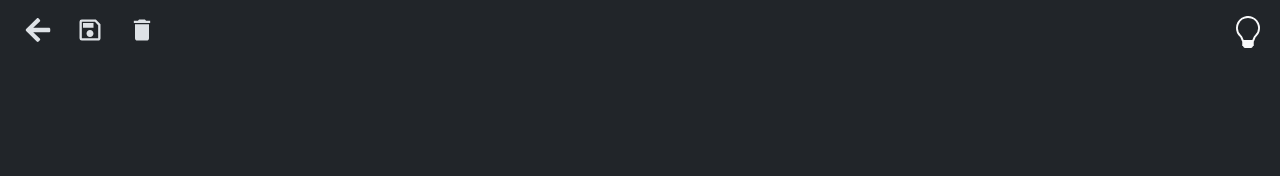
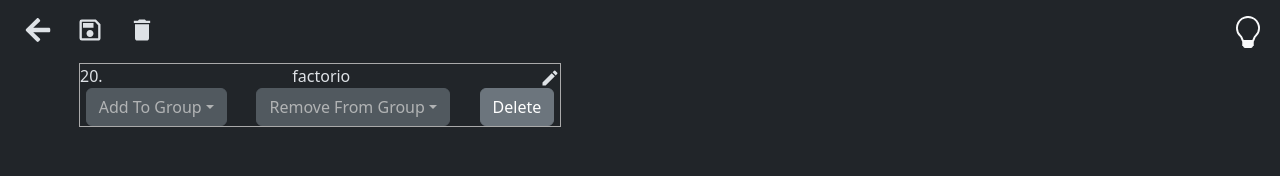
Before and after one commit to giovannialayan/listlist, a React (Vite) app: page / in a window 1280 px wide. Both pictures are taken after a click on the button "New List". Shown: the top 176 px of the page. Built offline with nearby package versions, Linux system fonts and the light colour scheme.

Commit message:
started list sidebar

```diff
--- a/src/App.css
+++ b/src/App.css
@@ -23,7 +23,7 @@
 .kofiButton {
   position: fixed;
   bottom: 1em;
-  left: 1em;
+  right: 1em;
 }
 
 @media (max-width: 576px) {
--- /dev/null
+++ b/src/components/SideBar/SideBar.css
@@ -0,0 +1,7 @@
+.sidebar {
+  outline: 1px solid #aaa;
+  position: fixed;
+  left: 5rem;
+  top: 4rem;
+  width: 30rem;
+}
--- /dev/null
+++ b/src/components/SideBar/SideBar.tsx
@@ -0,0 +1,80 @@
+import './SideBar.css';
+import { MdEdit } from 'react-icons/md';
+import { Button, DropdownButton, Dropdown, DropdownItem } from 'react-bootstrap';
+
+function SideBar() {
+  return (
+    <div className='sidebar'>
+      <div className='d-flex flex-row justify-content-between align-items-center'>
+        <p className='mb-0'>20.</p>
+        <p className='mb-0'>factorio</p>
+        <a
+          role='button'
+          onClick={() => {
+            //   setEditMode(!editMode);
+            //   setPropertiesVisible(false);
+          }}
+        >
+          <MdEdit size={'1.25em'} />
+        </a>
+      </div>
+      <div className='d-flex flex-row justify-content-evenly gap-4'>
+        <DropdownButton
+          variant='secondary'
+          title={'Add To Group'}
+          disabled={
+            // allGroups.length === item.groups.length
+            true
+          }
+        >
+          {/* {allGroups
+            .filter((group) => !item.groups.includes(group.id))
+            .map((group) => {
+              return (
+                <Dropdown.Item key={group.id} onClick={() => addItemToGroup(item.id, group.id)}>
+                  {group.name}
+                </Dropdown.Item>
+              );
+            })} */}
+          <DropdownItem></DropdownItem>
+        </DropdownButton>
+        {/* <Button
+          variant='secondary'
+          // onClick={() => deleteItem(item.id, parentGroup)}
+        >
+          Remove
+        </Button> */}
+        <DropdownButton
+          variant='secondary'
+          title={'Remove From Group'}
+          disabled={
+            // allGroups.length === item.groups.length
+            true
+          }
+        >
+          {/* {allGroups
+            .filter((group) => !item.groups.includes(group.id))
+            .map((group) => {
+              return (
+                <Dropdown.Item key={group.id} onClick={() => addItemToGroup(item.id, group.id)}> //replace addItemToGroup with deleteItem probably
+                  {group.name}
+                </Dropdown.Item>
+              );
+            })} */}
+          <DropdownItem></DropdownItem>
+        </DropdownButton>
+        <Button
+          variant='secondary'
+          //   onClick={() => {
+          //     deleteItem(item.id, -1);
+          //     setEditMode(false);
+          //   }}
+        >
+          Delete
+        </Button>
+      </div>
+    </div>
+  );
+}
+
+export default SideBar;
--- a/src/pages/ListPage.tsx
+++ b/src/pages/ListPage.tsx
@@ -17,6 +17,7 @@
 import { Button, Modal } from 'react-bootstrap';
 import { useEffect, useState } from 'react';
 import _ from 'lodash';
+import SideBar from '../components/SideBar/SideBar';
 
 interface Props {
   listData: ListData;
@@ -445,6 +446,7 @@
           <MdDelete size={'1.75em'} />
         </a>
       </div>
+      <SideBar></SideBar>
       <ListTitle editTitle={editTitle}>{listData.title}</ListTitle>
       <ListControls
         groups={listData.groups}
```
